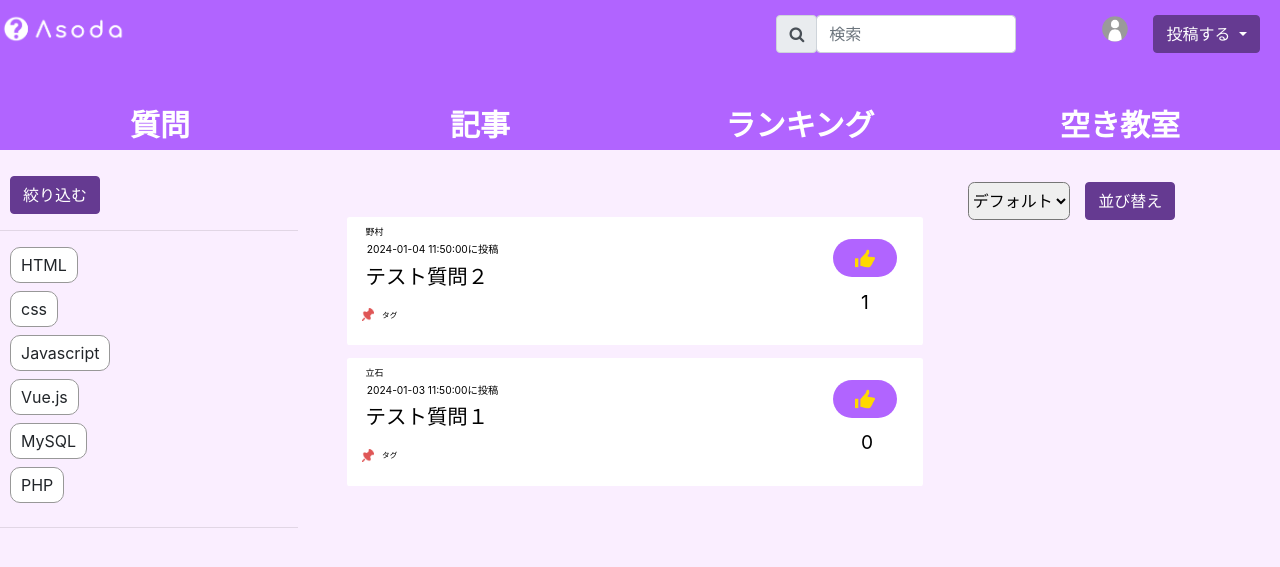
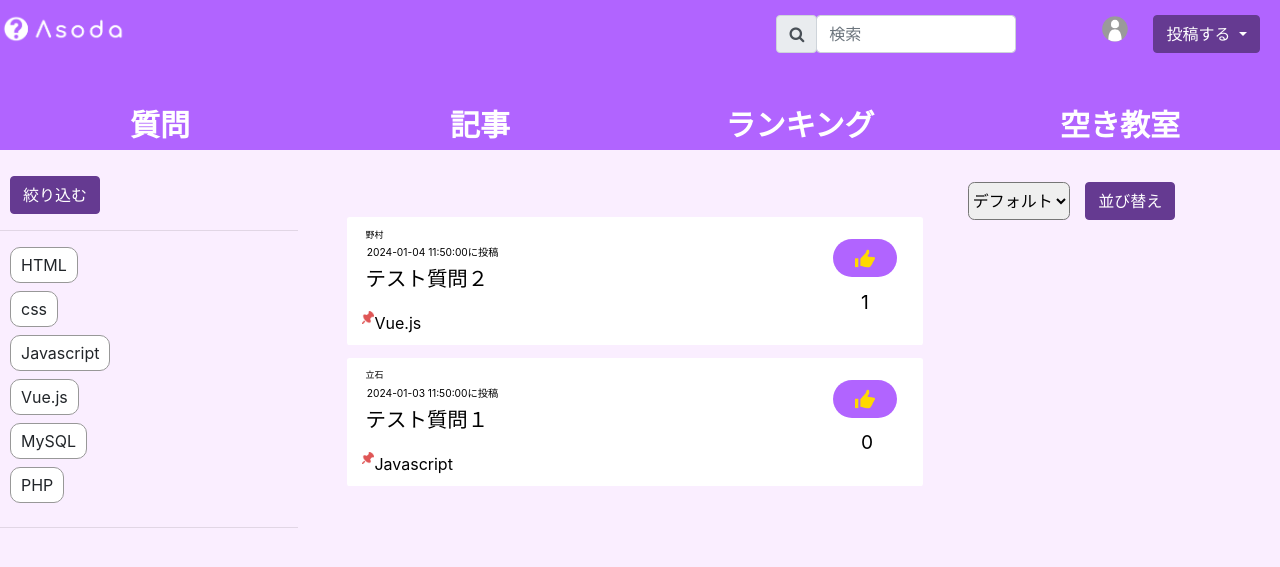
Before and after one commit to hrt4423/SD3A_Group2, a PHP site: page /questiontimeline.php in a window 1280 px wide. Shown: the top 567 px of the page. Run offline with PHP 8.4, Linux system fonts and the light colour scheme; a user stored in the database is signed in; data comes from the database, SQL or seed files in the repository.

Commit message:
timelineでのタグの表示完了

```diff
--- a/src/questiontimeline.php
+++ b/src/questiontimeline.php
@@ -233,7 +233,9 @@
 
                 <div class="tag_area">
                   <img src="./images/pin.png" alt="" class="img2">
-                  <p class="tag">タグ</p>
+                  <?php foreach($attachedTags -> getAttachedTagsByPostId($row['post_id']) as $tag) : ?>
+                    <span><?= $tag['tag_name'] ?>  </span>
+                  <?php endforeach; ?>
                 </div>
 
                 <div class="good_area">
```
